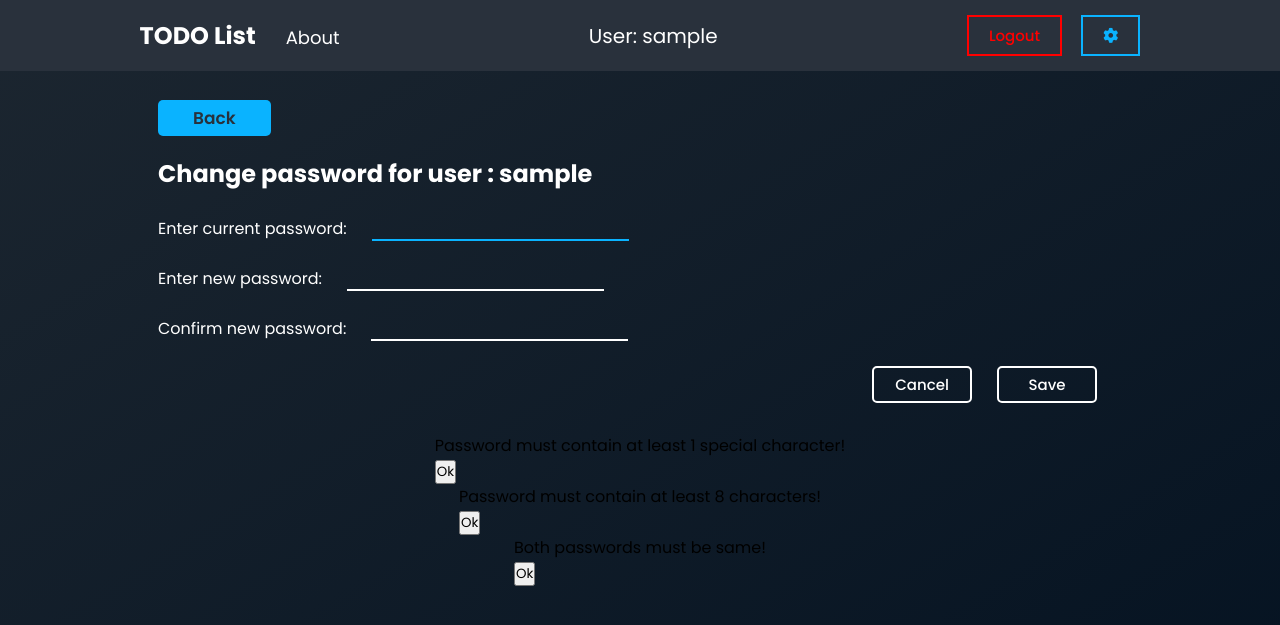
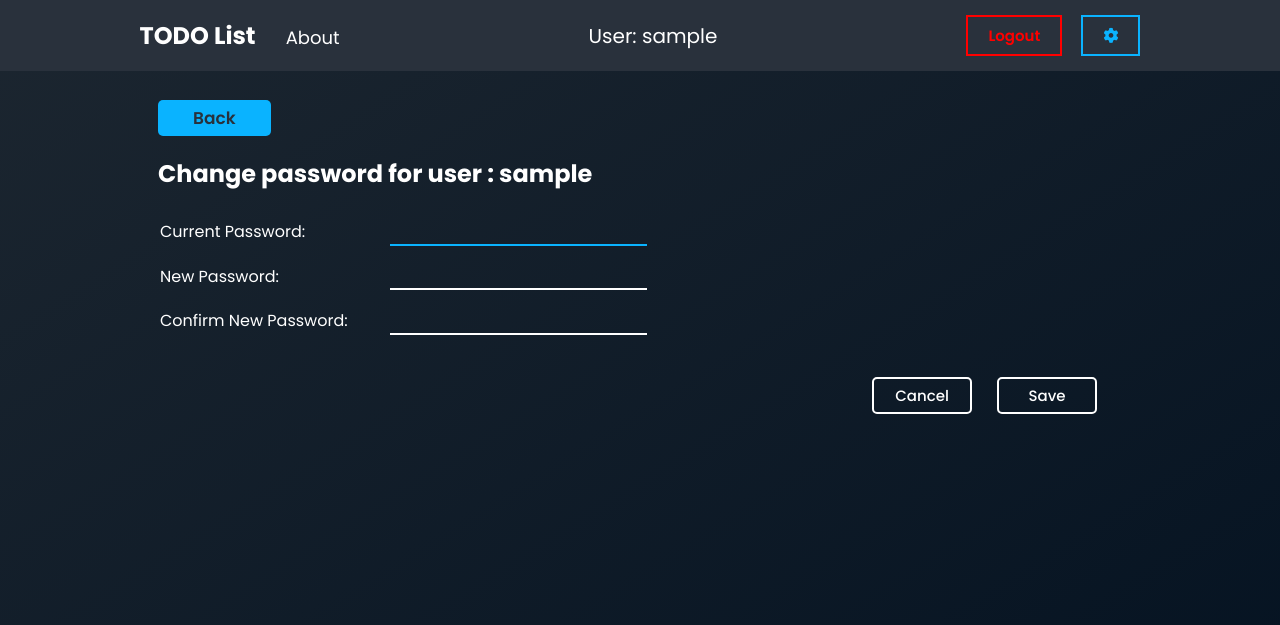
Before and after one commit to Yudin101/TODO-List, a Flask app: page /change in a window 1280 px wide. Shown: the top 625 px of the page. Run offline with Flask 3, Linux system fonts and the light colour scheme; the visitor is signed in with stand-in values (Sample User, id 1); tables that the repository leaves empty hold one stand-in row (values such as "Sample post"); some libraries are stand-ins or nearby versions.

Commit message:
fix popup + change UI

```diff
--- a/static/styles.css
+++ b/static/styles.css
@@ -228,7 +228,7 @@ nav{
 .nav-button{
 	background: none;
 	font-size: 15px;
-	font-weight: 500;
+	font-weight: 600;
 	padding: 7px 20px;
 	color: var(--clr);
 	border: 2px solid var(--clr);
@@ -238,7 +238,6 @@ nav{
 }
 
 .nav-button:hover{
-	letter-spacing: 1px;
 	background-color: var(--clr);
 	color: white;
 	box-shadow: 0 0 30px 1px rgba(10, 179, 255, 1);
@@ -248,6 +247,7 @@ nav{
 	border-color: #0077b3;
 	background-color: #0077b3;
 	color: lightgray;
+	box-shadow: 0 0 30px 1px #0077b3;
 }
 
 .logout{
@@ -265,6 +265,7 @@ nav{
 	border-color: darkred;
 	background-color: darkred;
 	color: lightgray;
+	box-shadow: 0 0 30px 1px darkred;
 }
 
 nav p{
@@ -398,6 +399,7 @@ nav p{
 .delete:active{
 	background-color: darkred;
 	border-color: darkred;
+	box-shadow: 0 0 30px 1px darkred;
 }
 
 .delete i{
@@ -480,6 +482,7 @@ nav p{
 	border-color: darkred;
 	background-color: darkred;
 	color: lightgray;
+	box-shadow: 0 0 30px 1px darkred;
 }
 
 .add:hover{
@@ -493,6 +496,7 @@ nav p{
 	border-color: darkgreen;
 	background-color: darkgreen;
 	color: lightgray;
+	box-shadow: 0 0 30px 1px darkgreen;
 }
 
 .delete-account{
@@ -514,6 +518,13 @@ nav p{
 	box-shadow: 0 0 30px 1px red;
 }
 
+.delete-account:active {
+	background-color: darkred;
+	color: lightgray;
+	border-color: darkred;
+	box-shadow: 0 0 30px 1px darkred;
+}
+
 .change-pass{
 	background: none;
 	font-size: 15px;
@@ -533,27 +544,30 @@ nav p{
 	box-shadow: 0 0 30px 1px green;
 }
 
-.change-contents{
-	display: flex;
-	margin-top: 25px;
+.change-pass:active {
+	background-color: darkgreen;
+	color: lightgray;
+	border-color: darkgreen;
+	box-shadow: 0 0 30px 1px darkgreen;
 }
 
-.change-contents label{
-	margin-right: 25px;
+td {
+	padding-right: 40px;
+	padding-bottom: 15px;
 }
 
-.change-contents input{
+.change-contents {
 	background: none;
-	color: var(--clr);
+	color: white;
 	height: 25px;
+	outline: none;
 	border: none;
 	border-bottom: 2px solid white;
-	outline: none;
 	transition: 0.2s;
 }
 
-.change-contents input:focus,
-.change-contents input:valid{
+.change-contents:focus,
+.change-contents:valid{
 	border-color: var(--clr);
 }
 
@@ -806,10 +820,6 @@ nav p{
 		width: 100%;
 	}
 
-	.change-contents{
-		flex-direction: column;
-	}
-
 	#add-button-desktop{
 		display: none;
 	}
--- a/templates/change.html
+++ b/templates/change.html
@@ -5,39 +5,40 @@
 {% endblock %}
 
 {% block main %}
-	{% if error == "noPrevMatch" %}
-		<div class="popupBg" id="popupBgSecond" style="visibility: visible;"> </div>
-		<div class="popup" id="already-user" style="visibility: visible; transform: scale(0.8);">
-			<p>Incorrect Current Password!</p>
-			<button id="okButton" onclick="closePopupAlready()">Ok</button>
-		</div>
-	{% elif error == "success" %}
-		<p class="success">Password Changed!</p>
-	{% endif %}
-
 	<div class="contents">
 		<div>
 			<a href="/settings">
 				<button class="rect-button-top">Back</button>
 			</a>
 		</div>
-		<h2>Change password for user : {{account}}</h2>
+
+		{% if error == "noPrevMatch" %}
+			<p class="error-p">Incorrect Current Password!</p>
+		{% elif error == "success" %}
+			<p class="success">Password Changed!</p>
+		{% endif %}
+		<p class="error-msg" id="minimum-special">Password must contain 8 characters, 1 special</p>
+		<p class="error-msg" id="same-char">Passwords must match</p>
+
+		<h2 style="margin-bottom: 25px;">Change password for user : {{account}}</h2>
 
 		<form action="/change" method="post" name="accountForm" onsubmit="validateForm()">
-			<div class="change-contents">
-				<label>Enter current password: </label>
-				<input autocomplete="off" autofocus type="password" name="currentPassword" required>
-			</div>
-
-			<div class="change-contents">
-				<label>Enter new password: </label>
-				<input autofocus type="password" name="password" required>
-			</div>
-
-			<div class="change-contents">
-				<label>Confirm new password: </label>
-				<input autofocus type="password" name="confirmPassword" required>
-			</div>
+			<table>
+				<tbody>
+					<tr>
+						<td>Current Password: </td>
+						<td><input class="change-contents" autocomplete="off" autofocus type="password" name="currentPassword" required></td>
+					</tr>
+					<tr>
+						<td>New Password: </td>
+						<td><input class="change-contents" autofocus type="password" name="password" required></td>
+					</tr>
+					<tr>
+						<td>Confirm New Password: </td>
+						<td><input class="change-contents" autofocus type="password" name="confirmPassword" required></td>
+					</tr>
+				</tbody>
+			</table>
 
 			<div class="choice change-choice">
 				<a href="/settings">
@@ -48,21 +49,4 @@
 		</form>
 
 	</div>
-
-	<div class="popupBg" id="popupBg"> </div>
-
-	<div class="popup" id="special-char">
-		<p>Password must contain at least 1 special character!</p>
-		<button onclick="closePopup()">Ok</button>
-	</div>
-
-	<div class="popup" id="minimum-char">
-		<p>Password must contain at least 8 characters!</p>
-		<button onclick="closePopup()">Ok</button>
-	</div>
-
-	<div class="popup" id="same-char">
-		<p>Both passwords must be same!</p>
-		<button onclick="closePopup()">Ok</button>
-	</div>
 {% endblock %}
```
Also changed, not shown: templates/delete.html (+13 -11 lines).
